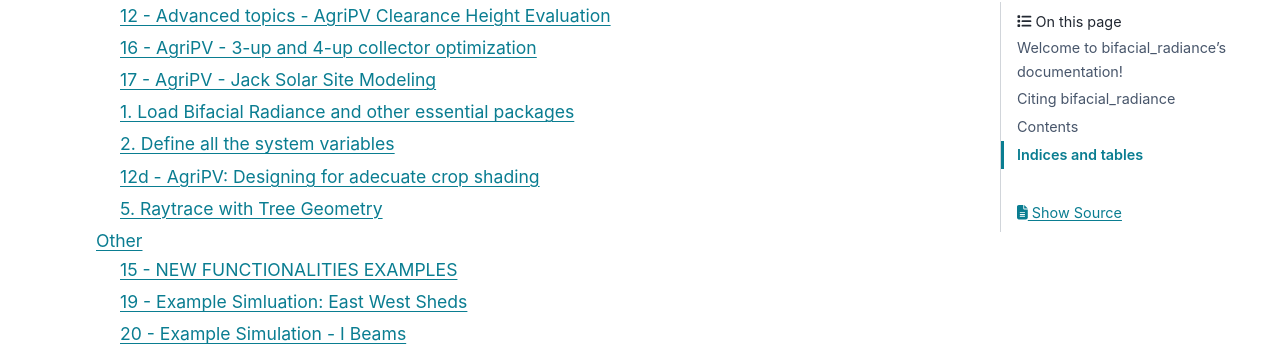
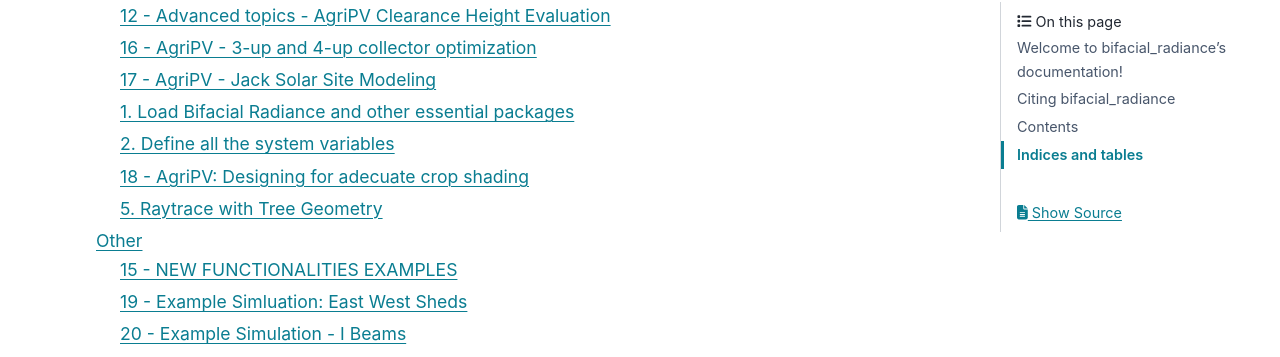
Before and after one commit to NREL/bifacial_radiance, a Sphinx documentation site: the page built from docs/sphinx/source/index.rst, in a window 1280 px wide and 900 px high, scrolled down 3497 px. Shown: the part 94-451 px from the top of the window. Built offline with Sphinx 7.4.7 and the PyData theme 0.15.4, drawn with Linux system fonts in a browser that asks for light colours.

Commit message:
functional thumbnails

```diff
--- a/docs/sphinx/source/conf.py
+++ b/docs/sphinx/source/conf.py
@@ -189,15 +189,27 @@
 # tagged code cells to contribute thumbnails, not markdown)
 nbsphinx_thumbnails = {
     'tutorials/1 - Introductory Example - Fixed Tilt simple setup': '_images/openhdr_FalseColorExample.PNG',
-    'tutorials/2 - Introductory Example - 1-Axis tracker with cumulative sky':'_images/cumulativesky.png',
-    'tutorials/3 - Medium Level Example - 1-Axis tracker by hour (gendaylit)': '_images/bifacial_radiance.png',
-    'tutorials/4 - Medium Level Example - Debugging your Scene with Custom Objects':'_images/Journal_example_torquetube.PNG',
-    'tutorials/5 - Medium Level Example - Modeling Carports and Canopies + Sampling accross a Module!':'_images/Carport_with_car.PNG',
-    'tutorials/6 - Advanced topics: Understanding trackerdict structure': '_images/bifacial_radiance.PNG',
+    'tutorials/2 - Introductory Example - Single Axis Tracking with cumulative Sky':'_images/cumulativesky.png',
+    'tutorials/3 - Medium Level Example - Single Axis Tracking - hourly': '_images/bifacial_radiance.png',
+    'tutorials/4 - Medium Level Example - Debugging your Scene with Custom Objects (Fixed Tilt 2-up with Torque Tube + CLEAN Routine + CustomObject)':'_images/Journal_example_torquetube.PNG',
+    'tutorials/5 - Medium Level Example - Bifacial Carports and Canopies + sampling across a module!':'_images/Carport_with_car.PNG',
+    'tutorials/6 - Advanced topics - Understanding trackerdict structure': '_images/bifacial_radiance.PNG',
     'tutorials/7 - Advanced topics - Multiple SceneObjects Example':'_images/MultipleSceneObject_AnalysingSceneObj2_Row1_Module4.PNG',
+    'tutorials/8 - Advanced topics - Calculating Power Output and Electrical Mismatch':'_images/Mismatch_Definition_Example.PNG',
+    'tutorials/9 - Advanced topics - 1 axis torque tube Shading for 1 day (Research documentation)':'_images/tutorials_9_-_Advanced_topics_-_1_axis_torque_tube_Shading_for_1_day_(Research_documentation)_23_1.png',
+    'tutorials/11 - Advanced topics - AgriPV Systems': '_images/AgriPV_2.PNG',
     'tutorials/13 - Medium Level Example - Modeling Modules with Glass': '_images/Glass_tilted_reflection.PNG',
-
-}
+    'tutorials/14 - Advanced topics - Cement Pavers albedo example': '_images/Pavers.PNG',
+    'tutorials/15 - New Functionalities Examples':'_images/makeModule_ComplexGeometry.png',
+    'tutorials/16 - AgriPV - 3-up and 4-up collector optimization': '_images/AgriPV_CWandXgap_Optimization.PNG',
+    'tutorials/17 - AgriPV - Jack Solar Site Modeling': '_images/AgriPV_JackSolar.PNG',
+    'tutorials/18 - AgriPV - Coffee Plantation with Tree Modeling': '_images/AgriPV_CoffeeTrees.PNG',
+    'tutorials/19 - Example Simulation - East West Sheds': '_images/EW_sheds_Offset.PNG',
+    'tutorials/20 - Example Simulation - I Beams': '_images/NIST_Maryland_I_BeamsExample.PNG',
+    'tutorials/21 - Example Simulation - Modeling Module Performance, an End to End Simulation': '_images/bifacial_radiance.PNG',
+    'tutorials/22 - Example simulation - Mirrors and Modules': '_images/22_mirror_moduleCombo_rvu.png',
+    'tutorials/Variety of Routines': '_images/bifacial_radiance.png',
+    }
 
 # A workaround for the responsive tables always having annoying scrollbars.
 def setup(app):
--- a/docs/tutorials/18 - AgriPV - Coffee Plantation with Tree Modeling.py
+++ b/docs/tutorials/18 - AgriPV - Coffee Plantation with Tree Modeling.py
@@ -1,7 +1,7 @@
 #!/usr/bin/env python
 # coding: utf-8
 
-# # 12d - AgriPV: Designing for adecuate crop shading
+# # 18 - AgriPV: Designing for adecuate crop shading
 
 # This journal supports the process of designing a solar panel configuration to appropriately represent ideal shading conditions for coffee production underneath elevated solar panels.
 #
```
Also changed, not shown: docs/tutorials/12 - Advanced topics - AgriPV Clearance Height Evaluation.ipynb, docs/tutorials/15 - New Functionalities Examples.ipynb, docs/tutorials/18 - AgriPV - Coffee Plantation with Tree Modeling.ipynb.
